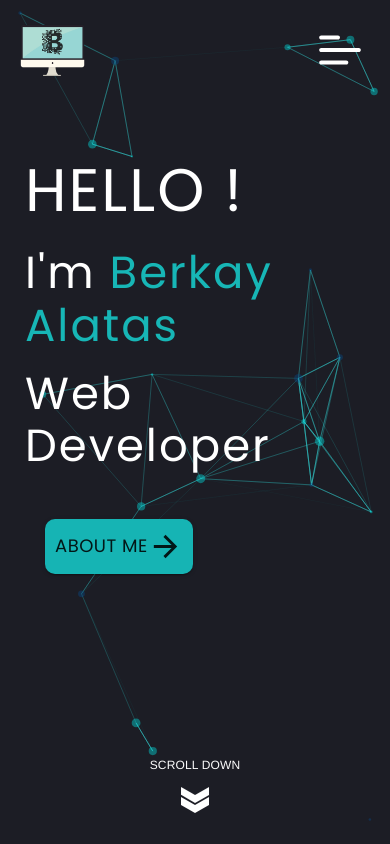
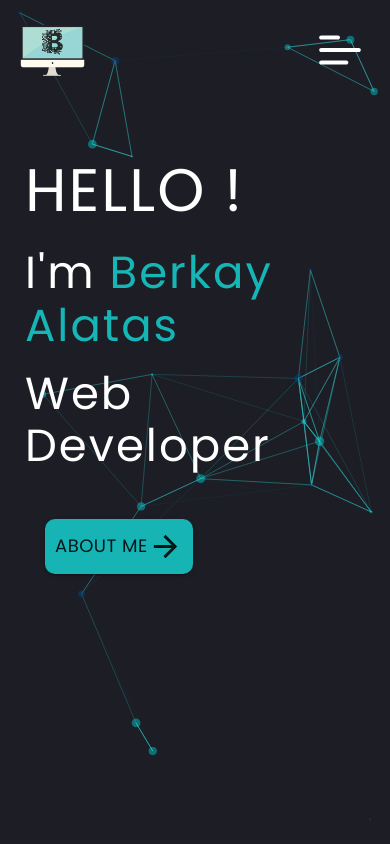
Before and after one commit to berkayalatas/berkayalatas.github.io, a React (Create React App) app: page / in a window 390 px wide. Shown: the top 844 px of the page. Built offline with nearby package versions, Linux system fonts and the light colour scheme.

Commit message:
scroll icon removed from mobile version

```diff
--- a/src/components/home/Home.jsx
+++ b/src/components/home/Home.jsx
@@ -116,7 +116,7 @@ export default function Home() {
           </motion.div>
         </Grid>
       </Grid>
-      <Grid container className={classes.scroll}>
+      <Grid container id="scroll-down" className={classes.scroll}>
         <Grid item>
           <ScrollDown />
         </Grid>
--- a/src/components/home/home.css
+++ b/src/components/home/home.css
@@ -6,4 +6,8 @@
     h3 {
         font-size: 45px !important;
     }
+
+    #scroll-down{
+        display:none;
+    }
 }
--- a/src/components/home/scrollDown/ScrollDown.jsx
+++ b/src/components/home/scrollDown/ScrollDown.jsx
@@ -3,7 +3,7 @@ import "./scrollDown.css";
 
 const ScrollDown = () => {
   return (
-    <div style={{display: 'flex', flexDirection: 'column', justifyContent: 'center',alignItems: 'center'}}>
+    <div id="scroll-down" style={{display: 'flex', flexDirection: 'column', justifyContent: 'center',alignItems: 'center'}}>
       <div className="chevron"></div>
       <div className="chevron"></div>
       <div className="chevron"></div>
```
